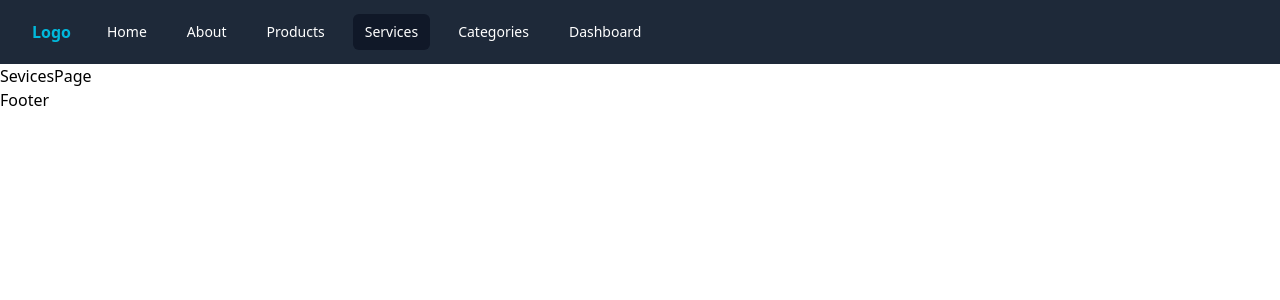
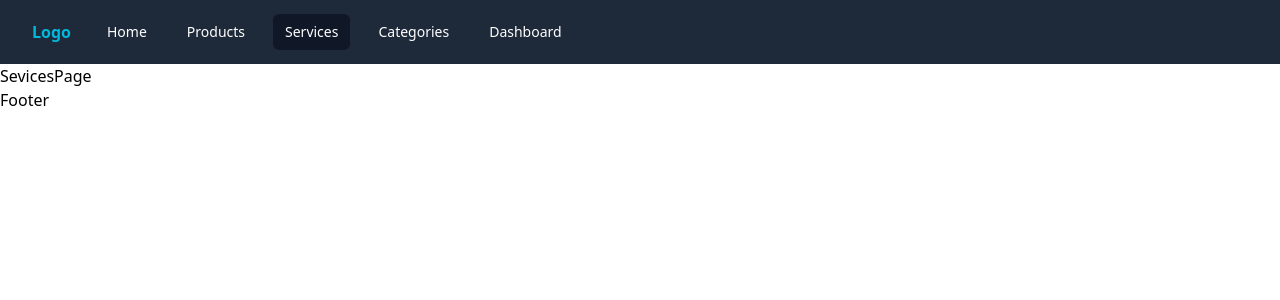
Before and after one commit to meizan2142/next.js, a Next.js app: page /services in a window 1280 px wide. Shown: the top 300 px of the page. Built offline with nearby package versions, Linux system fonts and the light colour scheme.

Commit message:
complete the error handling

```diff
--- a/src/Components/Navbar.jsx
+++ b/src/Components/Navbar.jsx
@@ -9,10 +9,6 @@ const routes = [
     {
         pathName: "Home",
         path: "/"
-    },
-    {
-        pathName: "About",
-        path: "/about"
     },
     {
         pathName: "Products",
--- /dev/null
+++ b/src/app/services/error.js
@@ -0,0 +1,8 @@
+'use client'
+const error = () => {
+    return (
+        <div>error</div>
+    )
+}
+
+export default error
--- a/src/app/services/page.jsx
+++ b/src/app/services/page.jsx
@@ -1,4 +1,6 @@
 const SevicesPage = () => {
+    console.log(name);
+
     return (
         <div>SevicesPage</div>
     )
```
